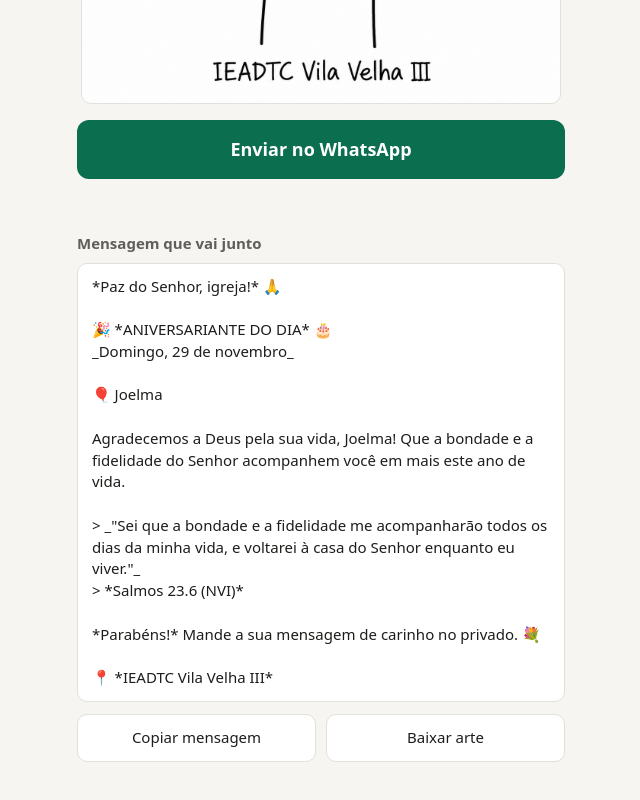
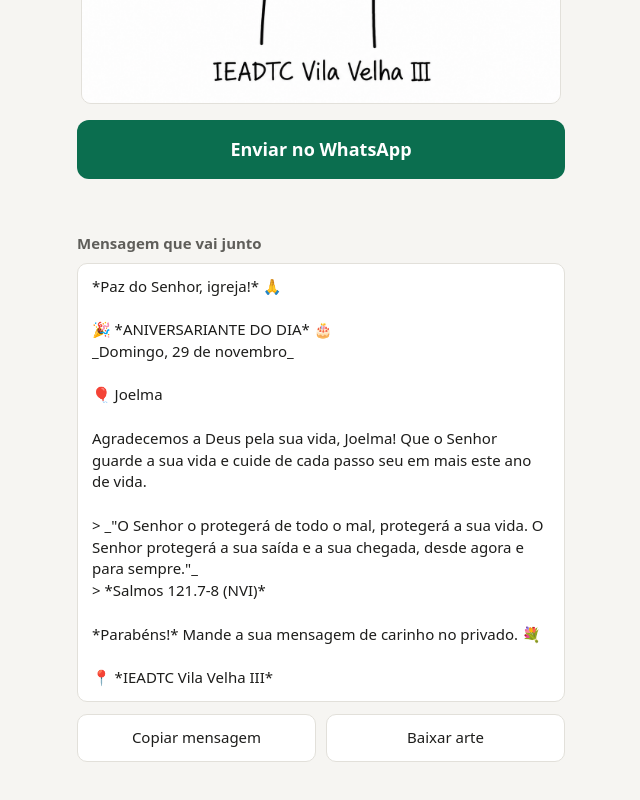
Before and after one commit to ylucas2003/enviar-whatsapp, a plain HTML site: page 2026-11-29-aniversariantes/index.html in a window 1280 px wide. Shown: the part 488-1288 px from the top of the page, without its empty margins (319-959 px from the left). Drawn offline with Linux system fonts and the light colour scheme.

Commit message:
Aniversário de 29/11 com versículo próprio (Salmos 121.7-8)
Co-Authored-By: Claude Opus 5.5 <noreply@anthropic.com>

```diff
--- a/2026-11-29-aniversariantes/index.html
+++ b/2026-11-29-aniversariantes/index.html
@@ -25,10 +25,10 @@ _Domingo, 29 de novembro_
 
 🎈 Joelma
 
-Agradecemos a Deus pela sua vida, Joelma! Que a bondade e a fidelidade do Senhor acompanhem você em mais este ano de vida.
+Agradecemos a Deus pela sua vida, Joelma! Que o Senhor guarde a sua vida e cuide de cada passo seu em mais este ano de vida.
 
-&gt; _&quot;Sei que a bondade e a fidelidade me acompanharão todos os dias da minha vida, e voltarei à casa do Senhor enquanto eu viver.&quot;_
-&gt; *Salmos 23.6 (NVI)*
+&gt; _&quot;O Senhor o protegerá de todo o mal, protegerá a sua vida. O Senhor protegerá a sua saída e a sua chegada, desde agora e para sempre.&quot;_
+&gt; *Salmos 121.7-8 (NVI)*
 
 *Parabéns!* Mande a sua mensagem de carinho no privado. 💐
 
```
Also changed, not shown: 2026-11-29-aniversariantes/mensagem.txt.
